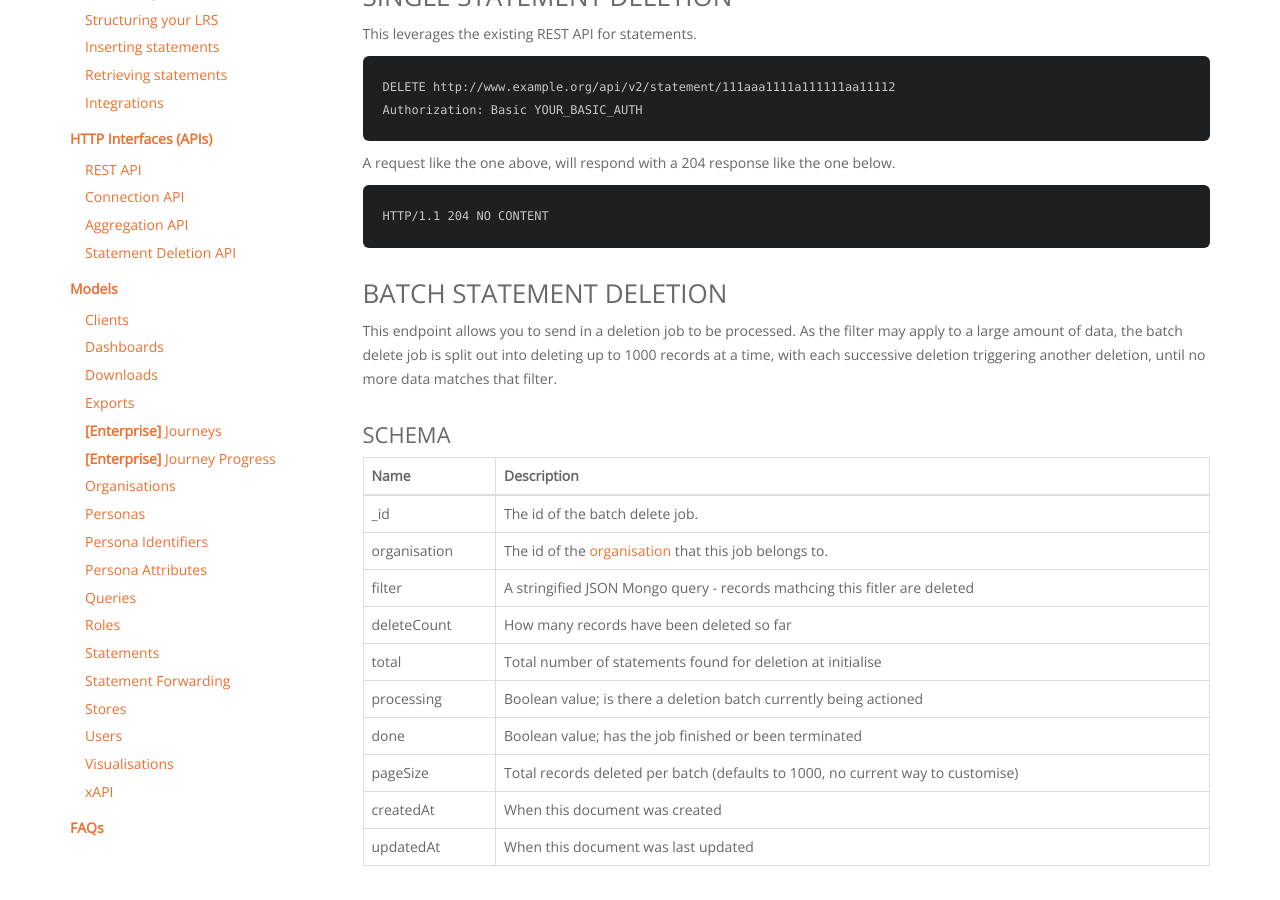
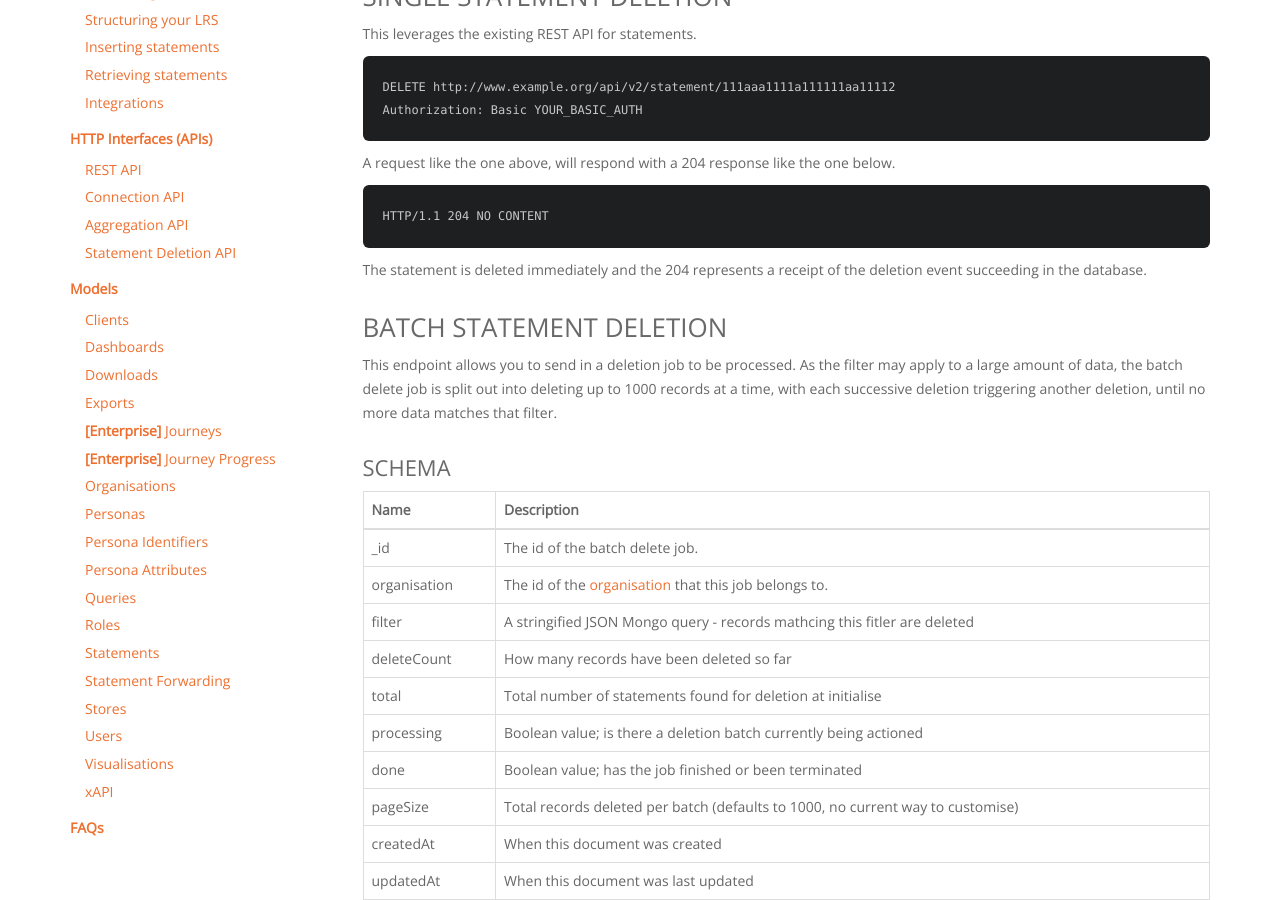
Before and after one commit to LearningLocker/docs, a Jekyll site: the page built from src/http-statement-deletion.md, in a window 1280 px wide and 900 px high, scrolled down 402 px. Built offline with Jekyll 4.4.1, drawn with Linux system fonts in a browser that asks for light colours; nearby versions of some CDN libraries; our own code applies the rules of GitHub Pages for plain Markdown files.

Commit message:
Deletion API docs

````diff
--- a/src/http-statement-deletion.md
+++ b/src/http-statement-deletion.md
@@ -21,6 +21,8 @@ A request like the one above, will respond with a 204 response like the one belo
 ```
 HTTP/1.1 204 NO CONTENT
 ```
+
+The statement is deleted immediately and the 204 represents a receipt of the deletion event succeeding in the database.
 
 ## Batch Statement Deletion
 
````
